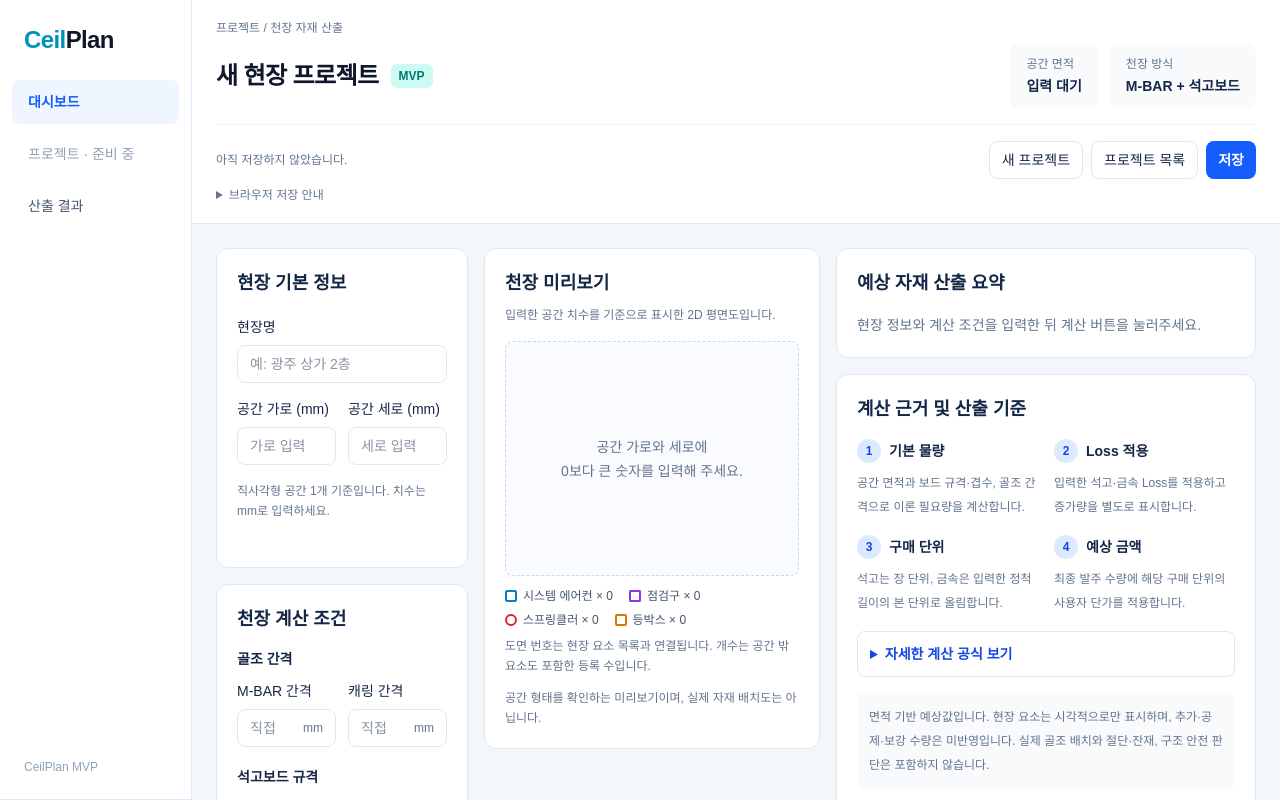
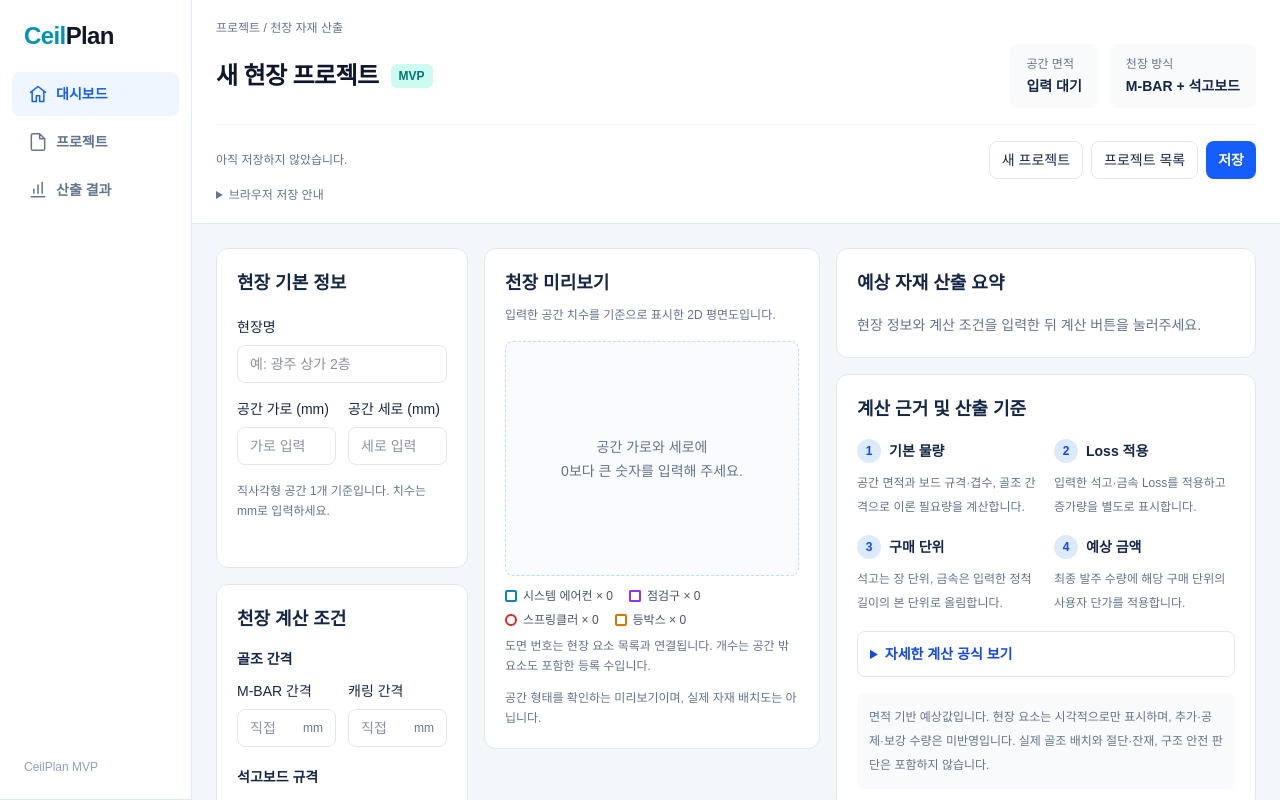
Before and after one commit to dhwmgl12-ux/ceilplan, a Next.js app: page / in a window 1280 px wide. Shown: the top 800 px of the page. Built offline with nearby package versions, Linux system fonts and the light colour scheme.

Commit message:
feat: 사이드바 아이콘과 프로젝트 목록 연결

```diff
--- a/app/page.tsx
+++ b/app/page.tsx
@@ -1,10 +1,8 @@
-import Sidebar from "@/components/layout/Sidebar";
 import CeilingWorkspace from "@/components/ceiling/CeilingWorkspace";
 
 export default function Home() {
   return (
     <div id="dashboard" className="min-h-screen lg:pl-48">
-      <Sidebar />
       <CeilingWorkspace />
     </div>
   );
--- a/components/ceiling/CeilingWorkspace.tsx
+++ b/components/ceiling/CeilingWorkspace.tsx
@@ -1,6 +1,6 @@
 "use client";
 
-import { useState } from "react";
+import { useRef, useState } from "react";
 import type {
   CalculationResult,
   CeilingFeature,
@@ -15,7 +15,8 @@ import InputPanel from "./InputPanel";
 import MaterialInputPanel from "./MaterialInputPanel";
 import CeilingPreview from "./CeilingPreview";
 import ResultsPanel from "./ResultsPanel";
-import ProjectManager from "./ProjectManager";
+import ProjectManager, { type ProjectManagerHandle } from "./ProjectManager";
+import Sidebar, { type SidebarMenu } from "@/components/layout/Sidebar";
 import FeatureInputPanel from "./FeatureInputPanel";
 
 export default function CeilingWorkspace() {
@@ -172,10 +173,31 @@ export default function CeilingWorkspace() {
     setDirty(true);
   }
 
+  const projectManagerRef = useRef<ProjectManagerHandle>(null);
+
+  const [activeMenu, setActiveMenu] = useState<SidebarMenu>("dashboard");
+
+  function handleNavigate(menu: SidebarMenu) {
+    setActiveMenu(menu);
+
+    if (menu === "projects") {
+      projectManagerRef.current?.openList();
+    }
+
+    const targetId = menu === "dashboard" ? "dashboard" : menu;
+
+    document.getElementById(targetId)?.scrollIntoView({
+      behavior: "auto",
+      block: "start",
+    });
+  }
+
   return (
     <div className="min-w-0">
+      <Sidebar activeMenu={activeMenu} onNavigate={handleNavigate} />
       <ProjectHeader projectName={inputs.name} areaM2={areaM2}>
         <ProjectManager
+          ref={projectManagerRef}
           siteInput={inputs}
           materialInput={materialInputs}
           features={features}
--- a/components/ceiling/ProjectManager.tsx
+++ b/components/ceiling/ProjectManager.tsx
@@ -1,4 +1,4 @@
-import { useState } from "react";
+import { useImperativeHandle, useState, type Ref } from "react";
 import type {
   MaterialInput,
   Project,
@@ -6,6 +6,10 @@ import type {
   CeilingFeature,
 } from "@/types/ceilplan";
 import { readProjects, saveProject } from "@/lib/project-storage";
+
+export interface ProjectManagerHandle {
+  openList: () => void;
+}
 
 interface ProjectManagerProps {
   siteInput: SiteInput;
@@ -15,9 +19,11 @@ interface ProjectManagerProps {
   onNew: () => void;
   onSaved: () => void;
   features: CeilingFeature[];
+  ref?: Ref<ProjectManagerHandle>;
 }
 
 export default function ProjectManager({
+  ref,
   siteInput,
   materialInput,
   features,
@@ -86,6 +92,10 @@ export default function ProjectManager({
     }
   }
 
+  useImperativeHandle(ref, () => ({
+    openList: handleOpenList,
+  }));
+
   function canReplaceInputs() {
     return (
       !dirty ||
@@ -119,6 +129,7 @@ export default function ProjectManager({
 
   return (
     <section
+      id="projects"
       aria-labelledby="project-manager-title"
       className="mt-4 border-t border-slate-100 pt-4"
     >
--- a/components/layout/Sidebar.tsx
+++ b/components/layout/Sidebar.tsx
@@ -1,30 +1,76 @@
-export default function Sidebar() {
+export type SidebarMenu = "dashboard" | "projects" | "results";
+
+interface SidebarProps {
+  activeMenu: SidebarMenu;
+  onNavigate: (menu: SidebarMenu) => void;
+}
+
+const menus: {
+  id: SidebarMenu;
+  label: string;
+  path: string;
+}[] = [
+  {
+    id: "dashboard",
+    label: "대시보드",
+    path: "M3 10 12 3l9 7M5 9v12h5v-7h4v7h5V9",
+  },
+  {
+    id: "projects",
+    label: "프로젝트",
+    path: "M14 2H6a2 2 0 0 0-2 2v16a2 2 0 0 0 2 2h12a2 2 0 0 0 2-2V8l-6-6ZM14 2v6h6",
+  },
+  {
+    id: "results",
+    label: "산출 결과",
+    path: "M4 20h16M7 16v-5M12 16V6M17 16V3",
+  },
+];
+
+export default function Sidebar({ activeMenu, onNavigate }: SidebarProps) {
   return (
-    <aside className="border-b border-blue-100 bg-white lg:fixed lg:inset-y-0 lg:left-0 lg:w-48 lg:border-r">
-      <div className="px-6 py-6 text-2xl font-bold tracking-tight">
+    <aside className="border-b border-blue-100 bg-white lg:fixed lg:inset-y-0 lg:left-0 lg:z-20 lg:w-48 lg:border-r">
+      <div className="px-6 py-5 text-2xl font-bold tracking-tight">
         <span className="text-cyan-600">Ceil</span>
         <span className="text-slate-900">Plan</span>
       </div>
 
-      <nav aria-label="메인 메뉴" className="flex gap-2 px-3 pb-4 lg:flex-col">
-        <a
-          href="#dashboard"
-          aria-current="page"
-          className="rounded-lg bg-blue-50 px-4 py-3 text-sm font-semibold text-blue-600"
-        >
-          대시보드
-        </a>
+      <nav
+        aria-label="메인 메뉴"
+        className="grid grid-cols-3 gap-1 px-3 pb-3 lg:flex lg:flex-col"
+      >
+        {menus.map((menu) => {
+          const selected = activeMenu === menu.id;
 
-        <span className="px-4 py-3 text-sm text-slate-400">
-          프로젝트 · 준비 중
-        </span>
+          return (
+            <button
+              key={menu.id}
+              type="button"
+              onClick={() => onNavigate(menu.id)}
+              aria-current={selected ? "location" : undefined}
+              className={`flex min-h-11 items-center justify-center gap-2 rounded-lg px-2 py-3 text-xs font-semibold lg:justify-start lg:px-4 lg:text-sm ${
+                selected
+                  ? "bg-blue-50 text-blue-600"
+                  : "text-slate-500 hover:bg-slate-50"
+              }`}
+            >
+              <svg
+                aria-hidden="true"
+                viewBox="0 0 24 24"
+                className="h-5 w-5 shrink-0"
+                fill="none"
+                stroke="currentColor"
+                strokeWidth={1.8}
+                strokeLinecap="round"
+                strokeLinejoin="round"
+              >
+                <path d={menu.path} />
+              </svg>
 
-        <a
-          href="#results"
-          className="rounded-lg px-4 py-3 text-sm text-slate-600 hover:bg-blue-50"
-        >
-          산출 결과
-        </a>
+              {menu.label}
+            </button>
+          );
+        })}
       </nav>
 
       <p className="absolute bottom-6 left-6 hidden text-xs text-slate-400 lg:block">
```
